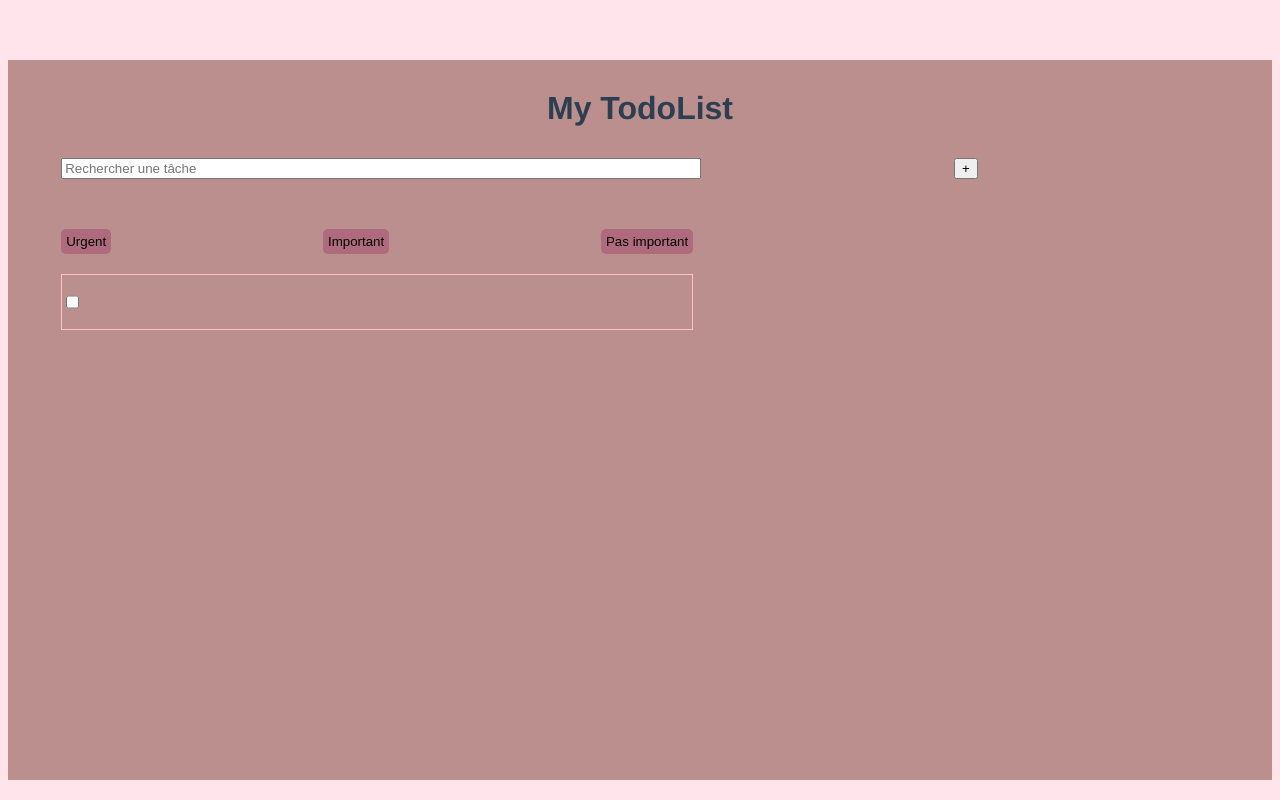
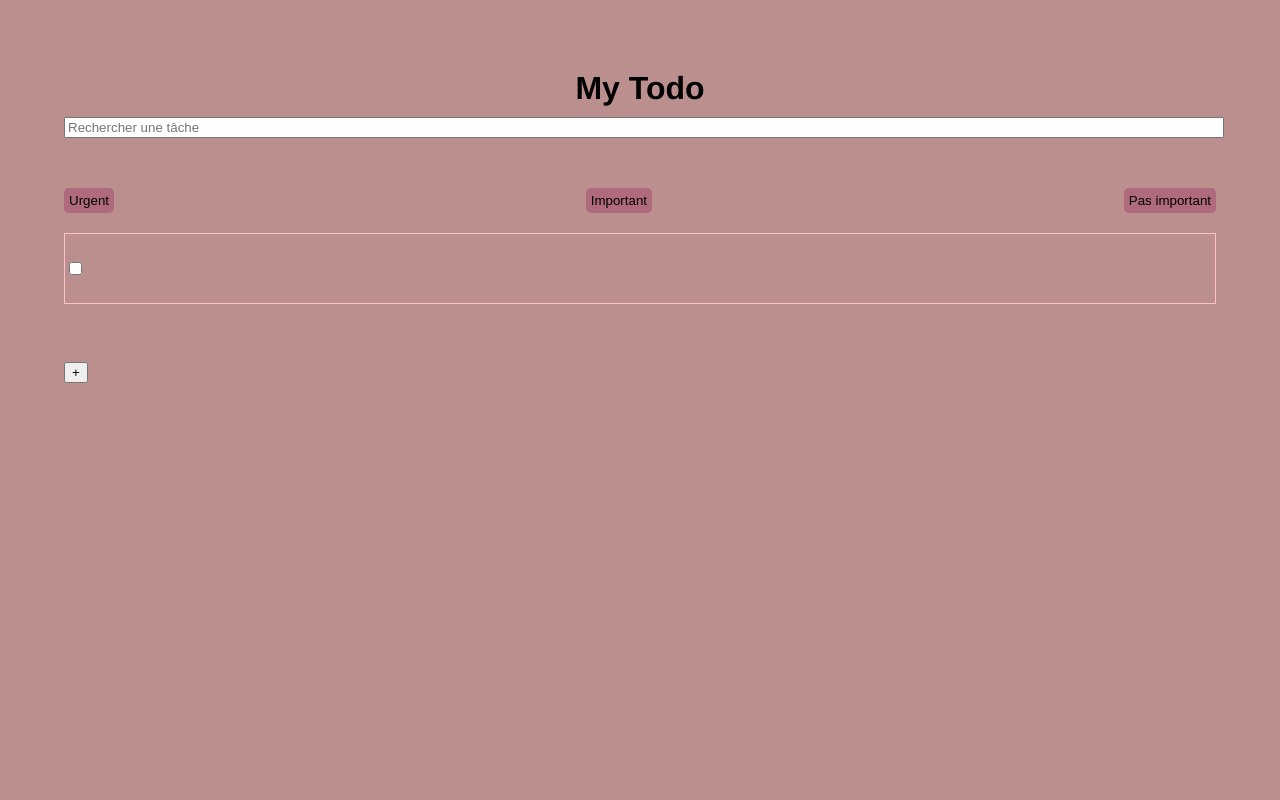
Before and after one commit to nisrinemr1/vuejsTodoList, a Vue app: page / in a window 1280 px wide. Built offline with nearby package versions, Linux system fonts and the light colour scheme.

Commit message:
code in design + remake the component and style uptdate

```diff
--- a/package.json
+++ b/package.json
@@ -9,6 +9,7 @@
   },
   "dependencies": {
     "core-js": "^3.8.3",
+    "sass": "^1.49.11",
     "vue": "^2.6.14"
   },
   "devDependencies": {
@@ -19,6 +20,9 @@
     "@vue/cli-service": "~5.0.0",
     "eslint": "^7.32.0",
     "eslint-plugin-vue": "^8.0.3",
+    "node-sass": "^7.0.1",
+    "sass-loader": "^12.6.0",
+    "style-loader": "^3.3.1",
     "vue-template-compiler": "^2.6.14"
   },
   "eslintConfig": {
--- a/src/App.vue
+++ b/src/App.vue
@@ -5,7 +5,7 @@
 </template>
 
 <script>
-import todoList from './components/todoList.vue'
+import todoList from './components/todo.vue'
 
 export default {
   components: { todoList },
@@ -14,14 +14,15 @@ export default {
 </script>
 
 <style>
-#app {
-  font-family: Avenir, Helvetica, Arial, sans-serif;
-  -webkit-font-smoothing: antialiased;
-  -moz-osx-font-smoothing: grayscale;
-  color: #2c3e50;
-  margin-top: 60px;
-}
-html{
-  background-color: #ffe5eb;
-}
+
+  body{
+    margin: 0;
+    background-color: #ffe5eb;
+    font-family: Avenir, Helvetica, Arial, sans-serif;
+  }
+
+  h1, h2, p {
+    margin: 0;
+  }
+
 </style>
--- /dev/null
+++ b/src/components/todo.vue
@@ -0,0 +1,119 @@
+<template>
+
+    <div class="todo">
+        <div class="content">
+
+
+            <!-- ************ TITLE ************-->
+            <!-- ************ TITLE ************-->
+            <!-- ************ TITLE ************-->
+            <h1 class="title">My Todo</h1>
+
+
+            <!-- ************ LIST ************-->
+            <!-- ************ LIST ************-->
+            <!-- ************ LIST ************-->
+            <List/>
+
+
+            <!-- ************ FORM ************-->
+            <!-- ************ FORM ************-->
+            <!-- ************ FORM ************-->
+            <Form v-if="show_form" :show.sync="show_form" text="manga" @addTask="addTask"/>
+
+
+            <!-- ************ SHOW FORM BUTTON ************-->
+            <!-- ************ SHOW FORM BUTTON ************-->
+            <!-- ************ SHOW FORM BUTTON ************-->
+            <button v-else @click="show_form = true">+</button>
+
+
+
+
+        </div>
+    </div>
+
+</template>
+
+<script>
+
+import Form from './todo/form.vue'
+import List from './todo/list.vue'
+
+export default {
+    name: "Todo-Page",
+    components: {
+        Form,
+        List
+    },
+    data(){
+        return{
+            show_form: false,
+            manga: "naruto"
+        }
+    }
+};
+</script>
+
+<style lang="scss">
+
+    .todo {
+        background-color: #bc8f8f;
+        height: 100vh;
+        width: 100vw;
+        display: flex;
+        align-items: center;
+        justify-content: center;
+        .content{
+            height: 90vh;
+            width: 90vw;
+        }
+    }
+
+
+
+ /* ********************* */
+.avenir{
+    font-family: Avenir, Helvetica, Arial, sans-serif;
+}
+
+.title{
+    padding-top: 30px;
+    padding-bottom: 10px;
+    text-align: center;
+}
+.todoList{
+    width: 100%;
+    display: flex;
+    justify-content: center;
+    align-content: space-between;
+    width: 100%;
+    height: 75%;
+}
+
+.listPart{
+    width: 50%;
+}
+
+.todoForm{
+    width: 40%;
+    height: 100%;
+    text-align: center;
+    padding-left: 20px;
+}
+
+.btn{
+    background-color: #af6a7e;
+    padding: 5px 5px 5px 5px;
+    border-radius: 5px;
+    border: 0;
+    margin-bottom: 20px;
+}
+
+.taskItem{
+    display: flex;
+}
+
+
+
+</style>
--- a/src/components/addTaskForm.vue
+++ b/src/components/todo/form.vue
@@ -1,20 +1,37 @@
 <template>
-    <div>
+    <div class="form">
+        <button @click="close">X</button>
         <form @submit="addTask">
+
+
+            <!-- LABEL -->
             <label>Tâche: </label>
+
+            <!-- LABEL -->
+            <label>{{text}}</label>
+
+
+            <!-- NAME -->
             <input class="avenir"
                 placeholder="Ajouter une tâche"
                 v-model="name"
                 id="idTask"
                 name="name"/>
-            <select v-model="importance" name="importance">
+
+
+            <!-- CATEGORY -->
+            <select v-model="category" name="importance">
                 <option disabled value="">Importance</option>
                 <option value="urgent">Urgent</option>
                 <option value="important">Important</option>
                 <option value="pasimportant">Pas important</option>
             </select>
-            <br />
-            <button type="submi">Ajouter</button>  <!-- v-bind:value="list_task.name + list_task.importance" -->
+
+
+            <!--  CATEGORY -->
+            <button type="submi">Ajouter</button>
+
+
         </form>
     </div>
 </template>
@@ -23,13 +40,13 @@
 export default {
     name: "addTaskForm",
     props:{
-        list_task: Array
+        show: Boolean,
+        text: String
     },
     data(){
         return{
-            selected:"",
             name:"",
-            importance:""
+            category: ""
         }
     },
     methods:{
@@ -39,11 +56,7 @@ export default {
                 alert('Ajouter une tâche!')
                 return
             }
-            /* this.list_task.push.$emit({
-                    id: this.nextTask++,
-                    name: this.taskName,
-                    importance: this.importance
-            }) */
+
             const newTask={
                 id: Math.floor(Math.random() * 10000),
                 name: this.name,
@@ -56,9 +69,41 @@ export default {
 
             this.name = ''
             this.importance = ''
+        },
+        close(){
+            this.$emit("update:show", false)
         }
     }
 }
 </script>
-<style scoped>
+<style lang="scss" scoped>
+
+.form{
+    text-align: end;
+    transition: all .7s ease-in-out;
+    overflow: hidden;
+    position: fixed;
+    bottom: 0;
+    left: 0;
+    width: 100vw;
+    display: flex;
+    justify-content: end;
+    background-color: rgb(171, 92, 61);
+
+    &.true{
+        height: 100px;
+    }
+
+    &.false{
+        height: 0px;
+    }
+    form{
+        padding-top: 5%;
+        padding-bottom: 5%;
+        padding-right: 2%;
+    }
+}
+
+
+
 </style>
--- a/src/components/taskList.vue
+++ b/src/components/todo/list.vue
@@ -23,6 +23,7 @@
 <script>
 export default {
     name: "TaskList",
+
     data(){
         return{
             list_task:[{
@@ -32,6 +33,11 @@ export default {
             }]
         }
     },
+    methods:{
+        addTask(task){
+            this.tasks = [...this.tasks, task]
+        }
+    }
 }
 </script>
 
--- a/src/components/todoList.vue
+++ /dev/null
@@ -1,109 +0,0 @@
-<template>
-    <div>
-        <div class="todo">
-            <h1 class="title">My TodoList</h1>
-            <div class="todoList">
-                <div class="listPart">
-                    <task-list/>
-                </div>
-                <div class="todoForm">
-                    <button v-on:click="isHiddenForm = !isHiddenForm">+</button>
-                    <!-- sync give the autorisation to the childrend (component) to modify his parent :hidden.sync="isHiddenForm"-->
-                </div>
-            </div>
-            <div :class=" 'form ' + isHiddenForm ">
-                <add-task-form/>
-            </div>
-        </div>
-    </div>
-</template>
-
-<script>
-import AddTaskForm from './addTaskForm.vue';
-import taskList from './taskList.vue';
-export default {
-    components: { taskList, AddTaskForm },
-    name: "TodoList",
-    props:{
-        id: Number,
-        name: String,
-        importance: String
-    },
-    data(){
-        return{
-            isHiddenForm: false,
-        }
-    },
-    methods: {
-        add: function(){
-            this.list_task.push({name: "Hellow"})
-            console.log(this.list_task)
-        }
-    }
-};
-</script>
-
-<style>
-.todo {
-    background-color: #bc8f8f;
-    height: 90vh;
-}
-
-.avenir{
-    font-family: Avenir, Helvetica, Arial, sans-serif;
-}
-
-.title{
-    padding-top: 30px;
-    padding-bottom: 10px;
-    text-align: center;
-}
-.todoList{
-    width: 100%;
-    display: flex;
-    justify-content: center;
-    align-content: space-between;
-    width: 100%;
-    height: 75%;
-}
-
-.listPart{
-    width: 50%;
-}
-
-.todoForm{
-    width: 40%;
-    height: 100%;
-    text-align: center;
-    padding-left: 20px;
-}
-
-.btn{
-    background-color: #af6a7e;
-    padding: 5px 5px 5px 5px;
-    border-radius: 5px;
-    border: 0;
-    margin-bottom: 20px;
-}
-
-.taskItem{
-    display: flex;
-}
-
-.form{
-    text-align: end;
-    padding-right: 3%;
-    transition: all .7s ease-in-out;
-    overflow: hidden;
-}
-
-.form.true{
-    height: 100px;
-}
-
-.form.false{
-    height: 0px;
-}
-
-
-</style>
```
Also changed, not shown: 1 other file (tests, documents, lock files or other folders).
